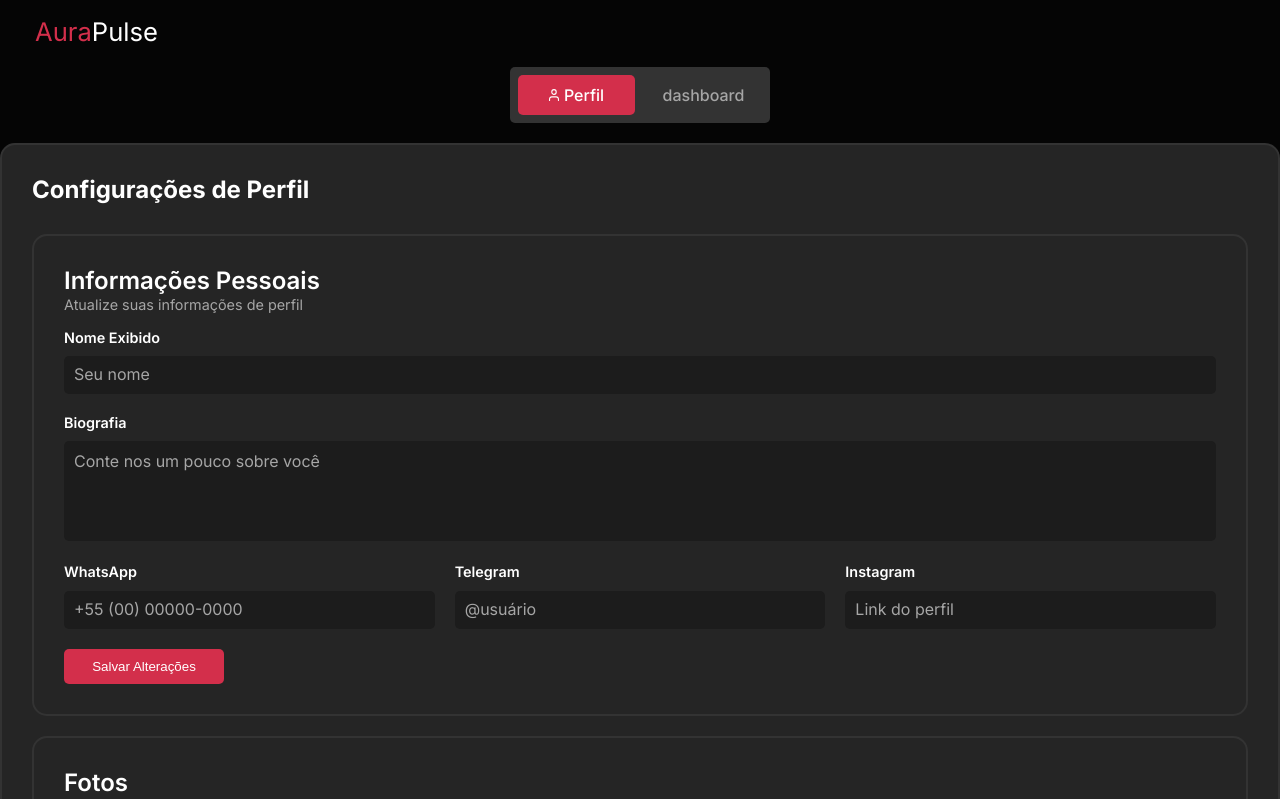
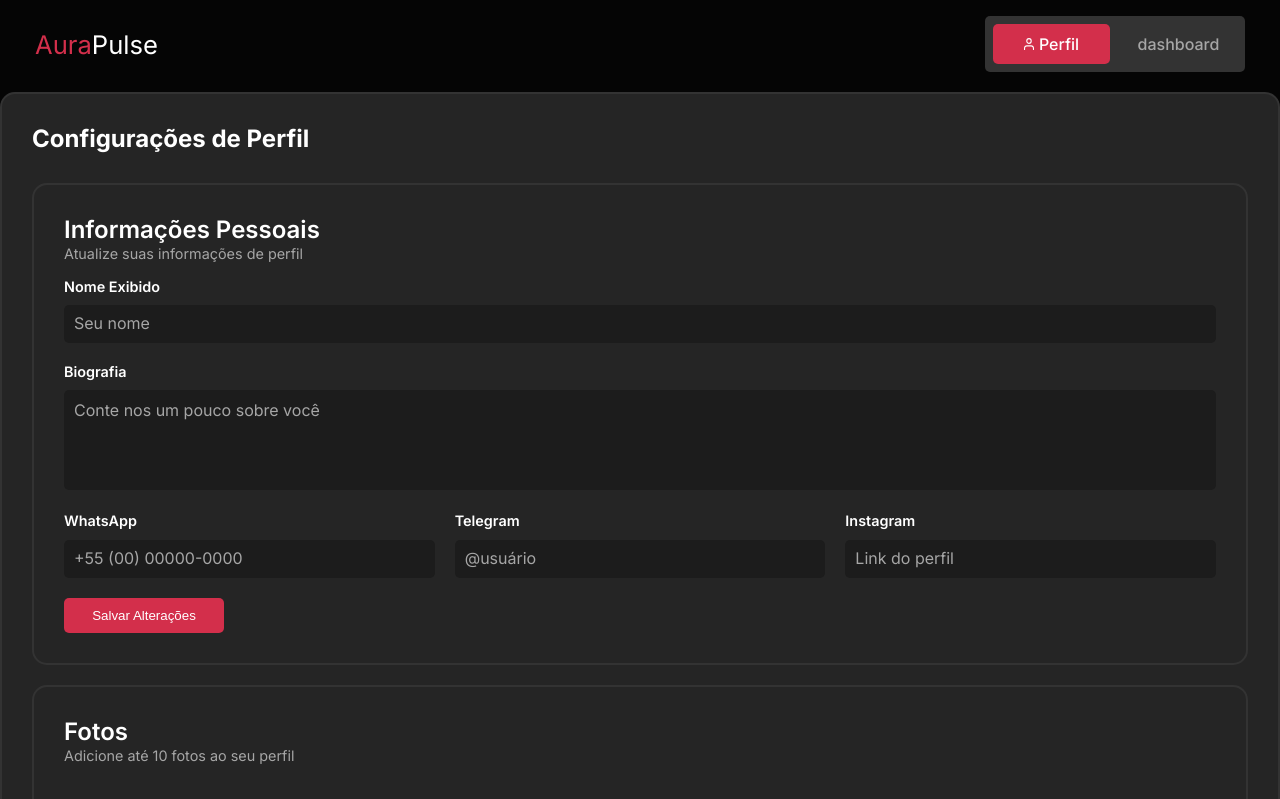
Before and after one commit to LucasPivovar/Catalog, a Vue app: page /dashboard in a window 1280 px wide. Shown: the top 799 px of the page. Built offline with nearby package versions, Linux system fonts and the light colour scheme.

Commit message:
ajustes no template

```diff
--- a/src/main.js
+++ b/src/main.js
@@ -1,5 +1,6 @@
 import { createApp } from 'vue'
 import App from './App.vue'
 import router from './router'
+import './assets/css/global.css'
 
 createApp(App).use(router).mount('#app')
--- a/src/views/DashboardView.vue
+++ b/src/views/DashboardView.vue
@@ -5,15 +5,9 @@
   <div class="main">
     <div class="dashboard-header">
       <h1><strong>Aura</strong>Pulse</h1>
-
-      <!-- Removed buttons from header to center them below -->
-    </div>
-
-    <!-- Centered tabs container -->
-    <div class="tabs-container">
       <div class="buttons">
         <a href="#"
-            @click.prevent="activate_button('profile')"
+           @click.prevent="activate_button('profile')"
             :class="['button', button_activated('profile') ? 'button-active' : '']">
           <img src="../assets/icons/white_people.svg" alt=""> Perfil
         </a>
```
